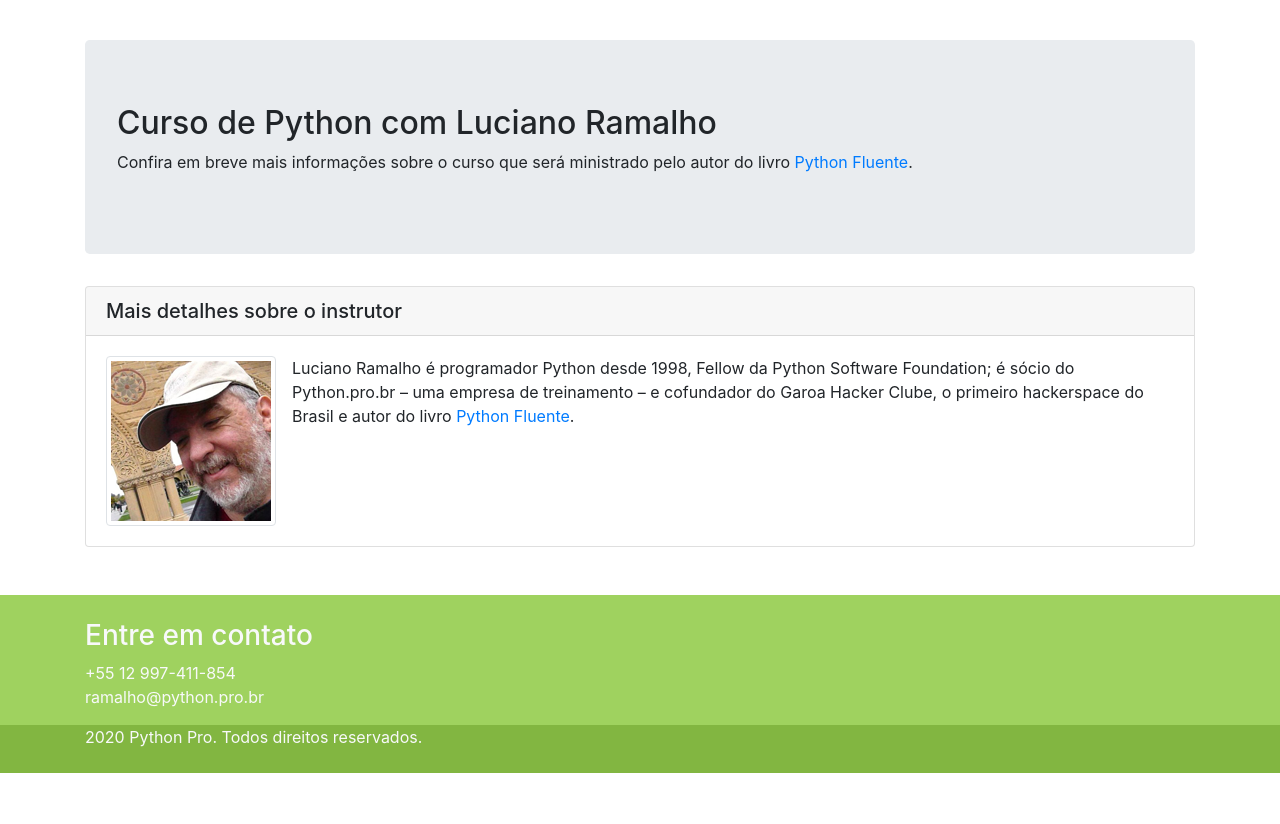
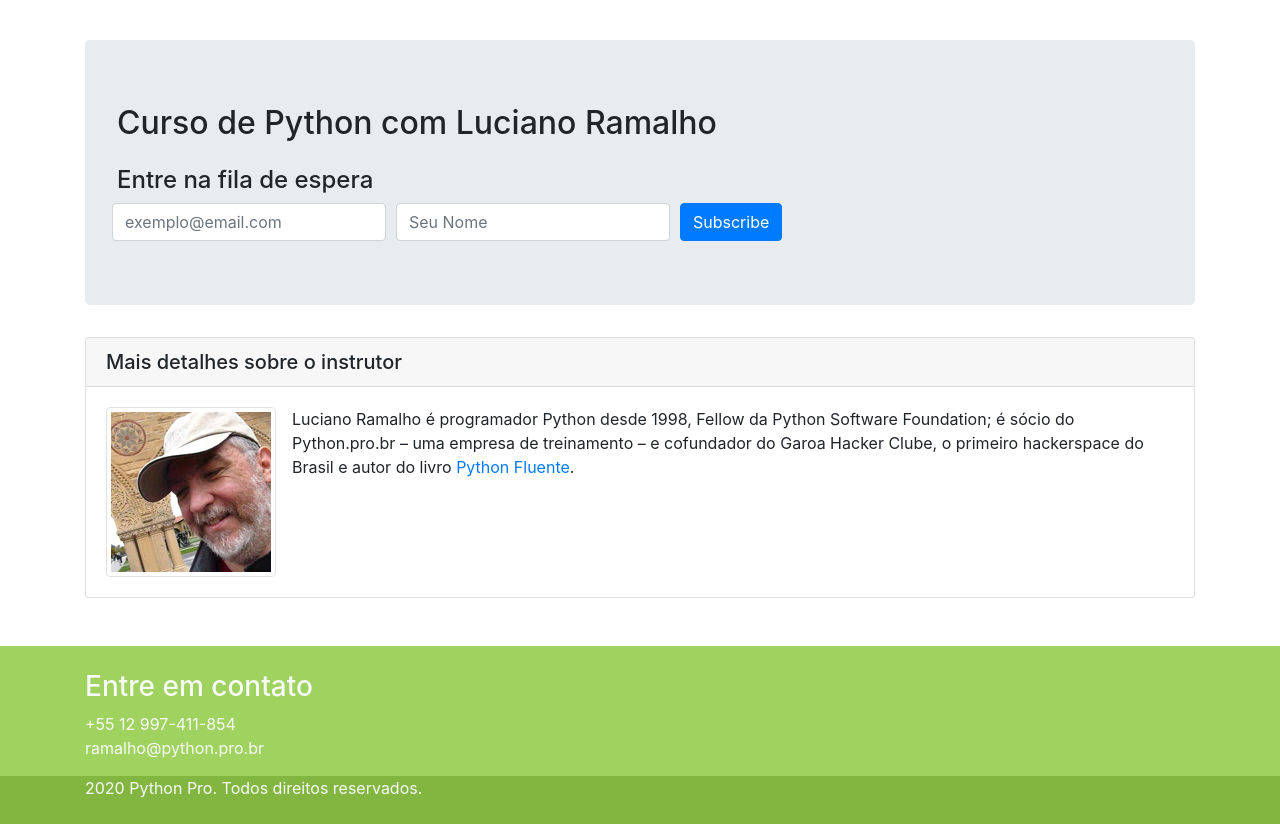
Before and after one commit to rlemos37/R-curso-django, a Django app: page / in a window 1280 px wide. Shown: the part 56-880 px from the top of the page. Before the commit the page ends 829 px from the top, so only its background shows below. Run offline with Django 3.2, Linux system fonts and the light colour scheme; some libraries are stand-ins or nearby versions.

Commit message:
Criada Lista de Espera close #68

```diff
--- a/pypro/base/templates/base/home.html
+++ b/pypro/base/templates/base/home.html
@@ -82,10 +82,37 @@
 				<h2>
 					Curso de Python com Luciano Ramalho
 				</h2>
-				<p>
-					Confira em breve mais informações sobre o curso que será ministrado pelo autor do livro <a href="https://novatec.com.br/livros/pythonfluente/" target="_blank">Python
-                            Fluente</a>.
-				</p>
+				<h4 class="mt-4"> Entre na fila de espera </h4>
+
+				<form action="https://herokuapp.us2.list-manage.com/subscribe/post?u=c5acd2d6b5c0fc16c8e69172b&amp;id=dbfbcc5a11"
+					  method="post" id="mc-embedded-subscribe-form" name="mc-embedded-subscribe-form"
+					  class="form-row align-items-center" target="_blank" novalidate>
+					<div class="form-row align-items-center">
+						<div class="col-auto">
+							<label class="sr-only" for="mce-EMAIL">Email</label>
+							<input type="email" value="" name="EMAIL" class="form-control required" id="mce-EMAIL"placeholder="exemplo@email.com">
+						</div>
+						<div class="col-auto">
+							<label class="sr-only" for="mce-FNAME">Email</label>
+							<input type="text" value="" name="FNAME" class="form-control" id="mce-FNAME" placeholder="Seu Nome">
+						</div>
+
+
+
+				<!-- real people should not fill this in and expect good things - do not remove this or risk form bot signups-->
+    						<div style="position: absolute; left: -5000px;" aria-hidden="true"><input type="text"
+																			  name="b_c5acd2d6b5c0fc16c8e69172b_dbfbcc5a11"
+																			  tabindex="-1"
+																			  value=""></div>
+
+						<div class="col-auto">
+							<input type="submit" value="Subscribe" name="subscribe"
+								   id="mc-embedded-subscribe" class="btn btn-primary">
+						</div>
+					</div>
+				</form>
+
+
 
 			</div>
 			<div class="row">
```
